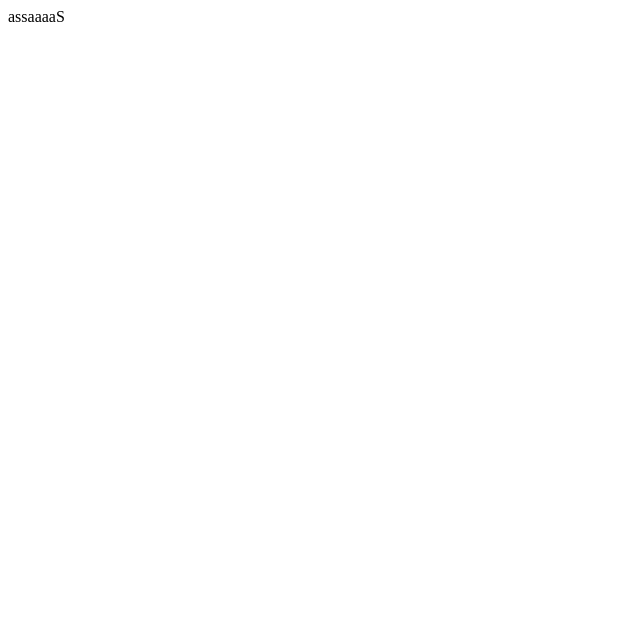
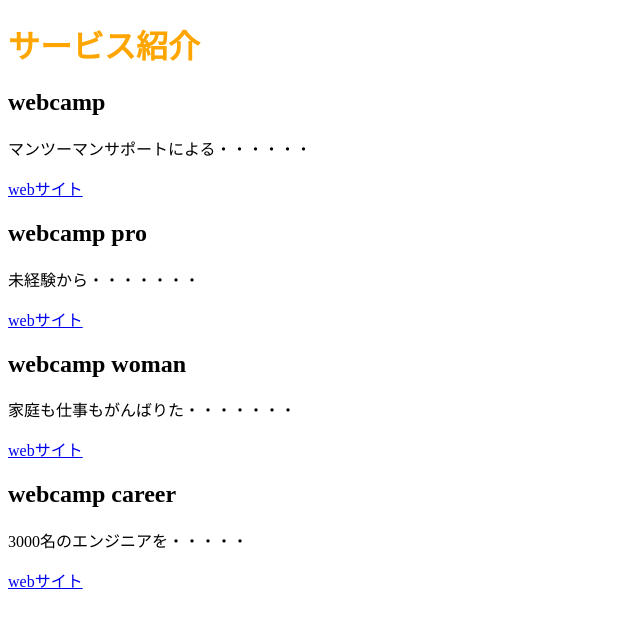
Before and after one commit to tknrhys16/Task, a plain HTML site: page HTML.CSS/2/sample.html in a window 1280 px wide. Shown: the whole page, without its empty margins (0-640 px from the left). Drawn offline with Linux system fonts and the light colour scheme.

Commit message:
[Start]1-2

```diff
--- a/HTML.CSS/2/sample.html
+++ b/HTML.CSS/2/sample.html
@@ -1 +1,25 @@
-assaaaaS
+<!DOCTYPE html>
+<html>
+<head>
+  <meta charset="UTF-8">
+  <title>WEBCAMPサービス紹介</title>
+  <link rel="stylesheet" href="style.css">
+</head>
+<body>
+  <!-- ここからコードを書きましょう -->
+ <h1>サービス紹介</h1>
+ <h2>webcamp</h2>
+ <p>マンツーマンサポートによる・・・・・・</p>
+ <a href = "https://web-camp.io/">webサイト</a>
+ <h2>webcamp pro</h2>
+ <p>未経験から・・・・・・・</p>
+ <a href = "https://web-camp.io/">webサイト</a>
+ <h2>webcamp woman</h2>
+ <p>家庭も仕事もがんばりた・・・・・・・</p>
+ <a href = "https://web-camp.io/">webサイト</a>
+ <h2>webcamp career</h2>
+ <p>3000名のエンジニアを・・・・・</p>
+ <a href = "https://web-camp.io/">webサイト</a>
+  <!-- ここまでのあいだにコードを書きましょう -->
+</body>
+</html>
--- /dev/null
+++ b/HTML.CSS/2/style.css
@@ -0,0 +1,3 @@
+h1{
+   color: orange;
+}
```
